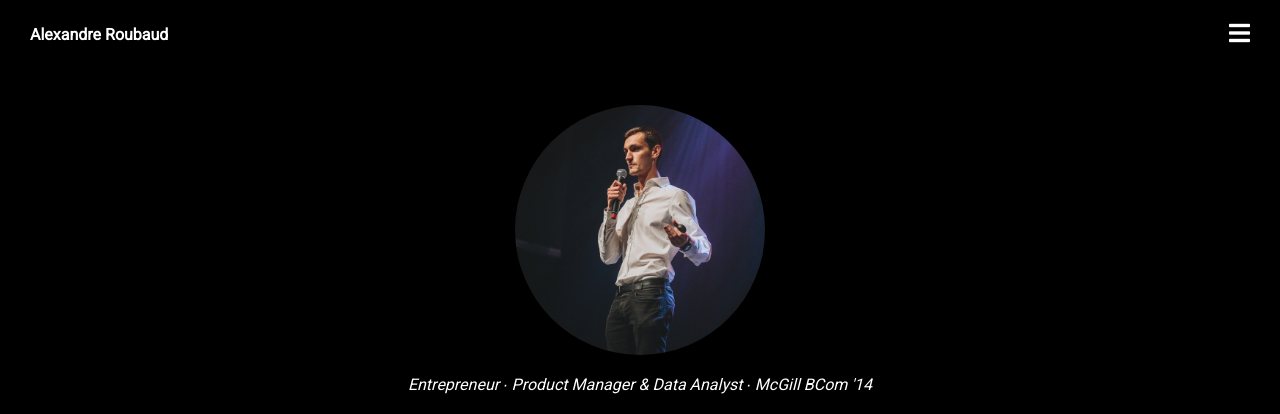
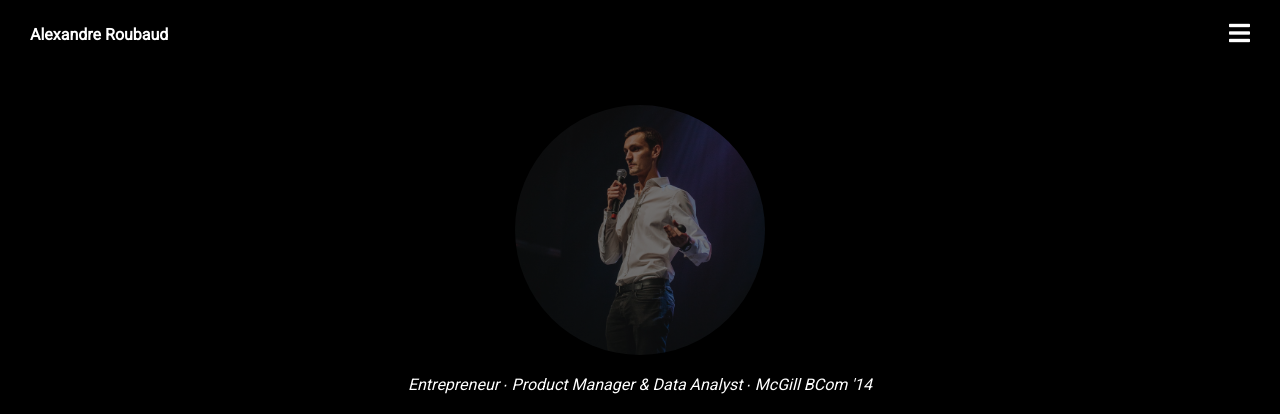
Before and after one commit to aroubaud/aroubaud.github.io, a website: page index.html in a window 1280 px wide. In both pictures the pointer is over the picture 640 px from the left and 230 px from the top of the page. Shown: the top 414 px of the page. Drawn offline with nearby package versions, Linux system fonts and the light colour scheme; no server answers.

Commit message:
Added opacity to profile image on hover

```diff
--- a/css/style.css
+++ b/css/style.css
@@ -19,6 +19,9 @@ body {
 .homepage-profile img {
   height: 250px;
   border-radius: 50%;
+}
+.homepage-profile img:hover {
+  opacity: 0.5;
 }
 
 .homepage-title {
--- a/index.html
+++ b/index.html
@@ -46,7 +46,7 @@
       <div class="container">
 
         <div class="homepage-profile">
-          <a href=""mailto:roubaud.alex@gmail.com""><img src="images/profile.jpg" alt="Alexandre Roubaud" class="profile-image"></a>
+          <a href=""mailto:roubaud.alex@gmail.com""><img src="images/profile.jpg" alt="Alexandre Roubaud"></a>
         </div>
 
         <div class="homepage-title">
```
